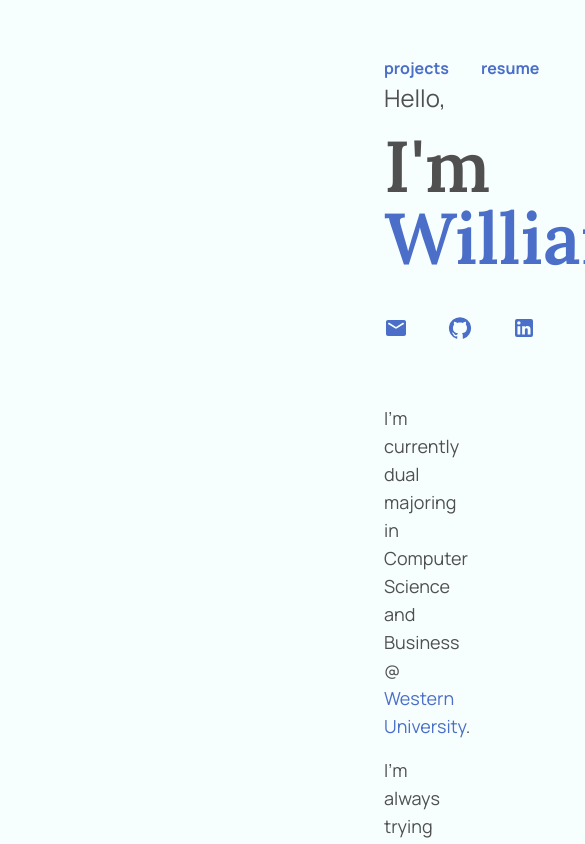
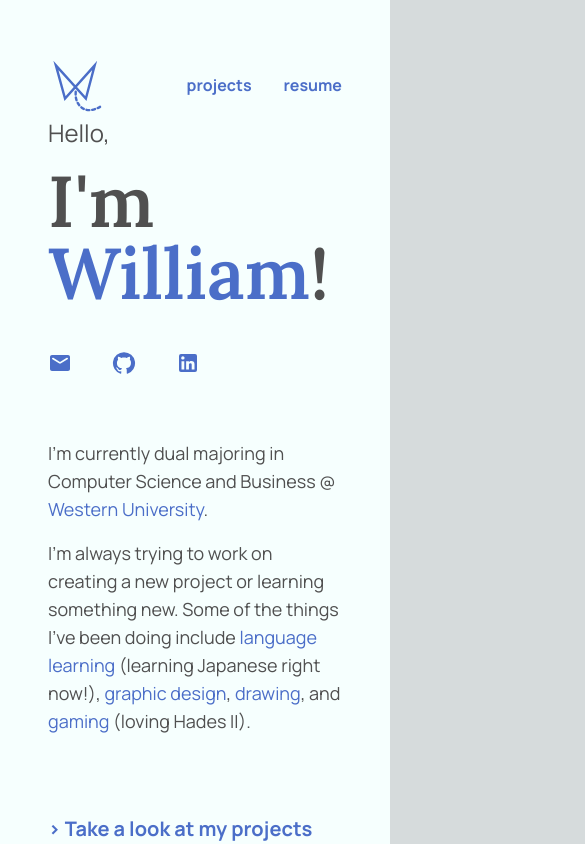
Before and after one commit to liuwllm/personal-site, a Next.js app: page / in a window 390 px wide. Shown: the top 844 px of the page, 585 px wide, since content can reach past the window. Built offline with nearby package versions, Linux system fonts and the light colour scheme.

Commit message:
Add breakpoints

```diff
--- a/src/pages/index.tsx
+++ b/src/pages/index.tsx
@@ -5,7 +5,7 @@ import ProjectCTA from "../components/index/projectcta";
 
 export default function Home() {
   return (
-    <main className="flex flex-col min-h-screen w-full bg-ice px-96">
+    <main className="flex flex-col min-h-screen w-full bg-ice xxl:px-96 xl:px-72 lg:px-60 md:px-24 sm:px-12 px-12">
       <NavBar />
       <div className="flex-grow flex flex-col justify-center gap-16">
         <Hero />
```
